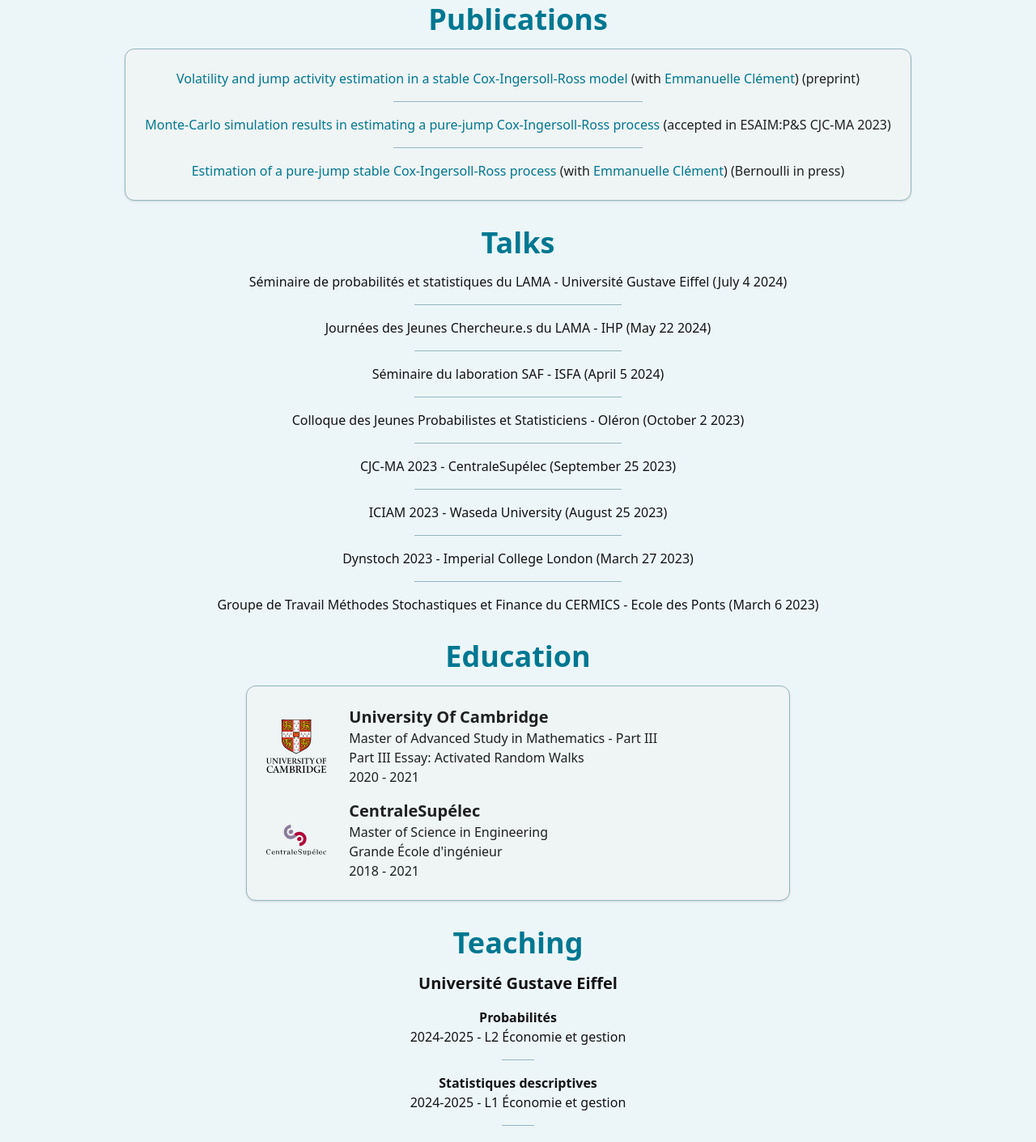
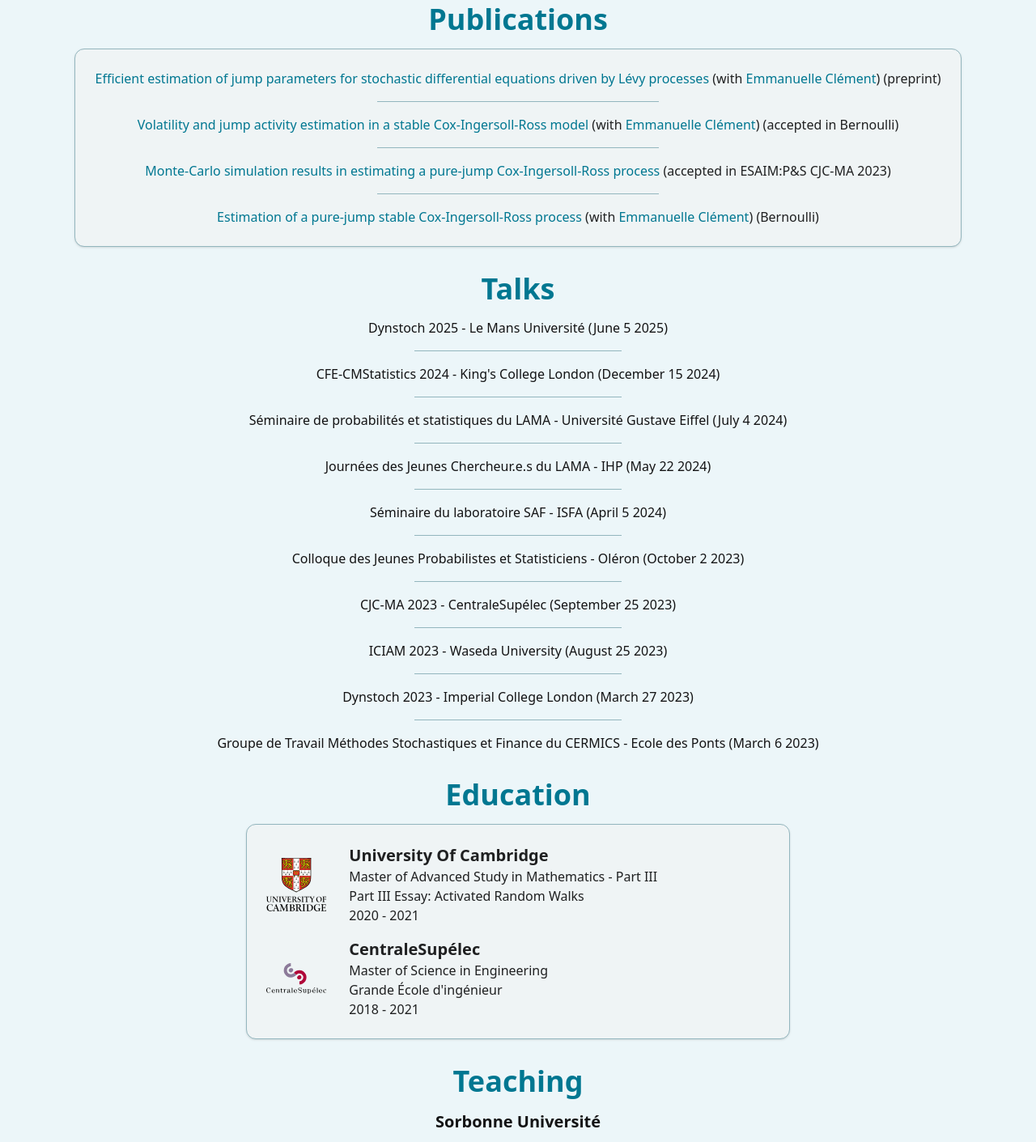
Before and after one commit to elisebayraktar/elisebayraktar.github.io, a React (Vite) app: page / in a window 1280 px wide. Shown: the part 460-1871 px from the top of the page at 81% size. Built offline with nearby package versions, Linux system fonts and the light colour scheme.

Commit message:
feat: update informations

```diff
--- a/src/components/sections/publications.tsx
+++ b/src/components/sections/publications.tsx
@@ -13,13 +13,22 @@ interface Publication {
 
 const publications: Publication[] = [
   {
+    halId: 'hal-05239430',
+    coAuthor: {
+      name: 'Emmanuelle Clément',
+      link: 'https://perso.math.u-pem.fr/clement.emmanuelle/',
+    },
+    label: 'Efficient estimation of jump parameters for stochastic differential equations driven by Lévy processes',
+    status: 'preprint',
+  },
+  {
     halId: 'hal-04662856',
     coAuthor: {
       name: 'Emmanuelle Clément',
       link: 'https://perso.math.u-pem.fr/clement.emmanuelle/',
     },
     label: 'Volatility and jump activity estimation in a stable Cox-Ingersoll-Ross model',
-    status: 'preprint',
+    status: 'accepted in Bernoulli',
   },
   {
     halId: 'hal-04458194v2',
@@ -33,7 +42,7 @@ const publications: Publication[] = [
       link: 'https://perso.math.u-pem.fr/clement.emmanuelle/',
     },
     label: 'Estimation of a pure-jump stable Cox-Ingersoll-Ross process',
-    status: 'Bernoulli in press',
+    status: 'Bernoulli',
   },
 ]
 
--- a/src/components/sections/talks.tsx
+++ b/src/components/sections/talks.tsx
@@ -10,6 +10,16 @@ interface Talk {
 
 const talks: Talk[] = [
   {
+    dateAndPlace: 'Le Mans Université (June 5 2025)',
+    label: 'Dynstoch 2025',
+    link: 'https://dynstoch2025.mathnum.inrae.fr/',
+  },
+  {
+    dateAndPlace: "King's College London (December 15 2024)",
+    label: 'CFE-CMStatistics 2024',
+    link: 'https://www.cmstatistics.org/CFECMStatistics2024/',
+  },
+  {
     dateAndPlace: 'Université Gustave Eiffel (July 4 2024)',
     label: 'Séminaire de probabilités et statistiques du LAMA',
     link: 'https://lama-umr8050.fr/evenements/seminaire_de_probabilites_et_statistiques/estimation_of_a_alpha_stable_cox_ingersoll',
@@ -21,7 +31,7 @@ const talks: Talk[] = [
   },
   {
     dateAndPlace: 'ISFA (April 5 2024)',
-    label: 'Séminaire du laboration SAF ',
+    label: 'Séminaire du laboratoire SAF ',
     link: 'https://isfa.univ-lyon1.fr/recherche/actualites-du-laboratoire/seminaire-labo-elise-bayraktar-equipe-probabilites-et-statistiques-lama-universite-gustave-eiffel',
   },
   {
--- a/src/components/sections/teachings.tsx
+++ b/src/components/sections/teachings.tsx
@@ -13,6 +13,20 @@ interface TeachingDetails {
 }
 
 const teachings: Teaching[] = [
+  {
+    details: [
+      {
+        group: [
+          {
+            level: 'L3',
+            year: '2025-2026',
+          },
+        ],
+        subject: 'Probabilité',
+      },
+    ],
+    university: 'Sorbonne Université',
+  },
   {
     details: [
       {
```
